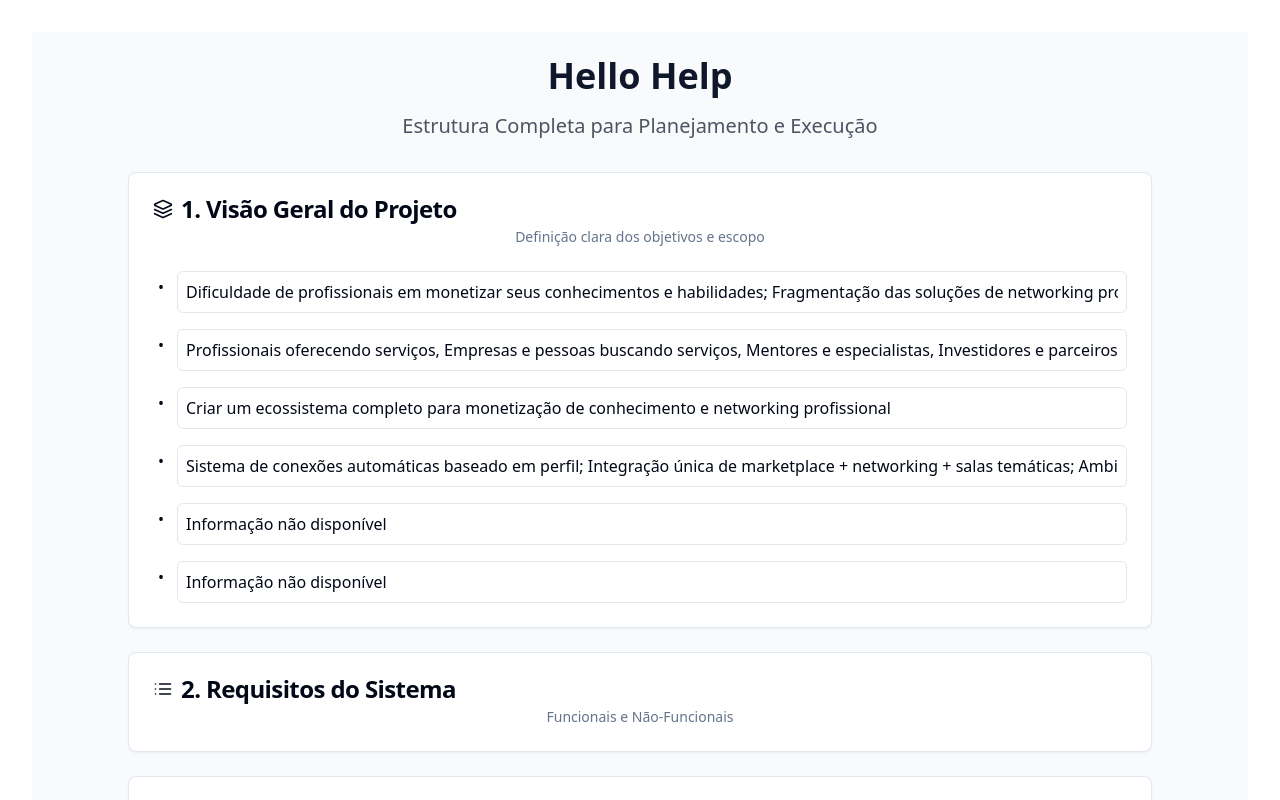
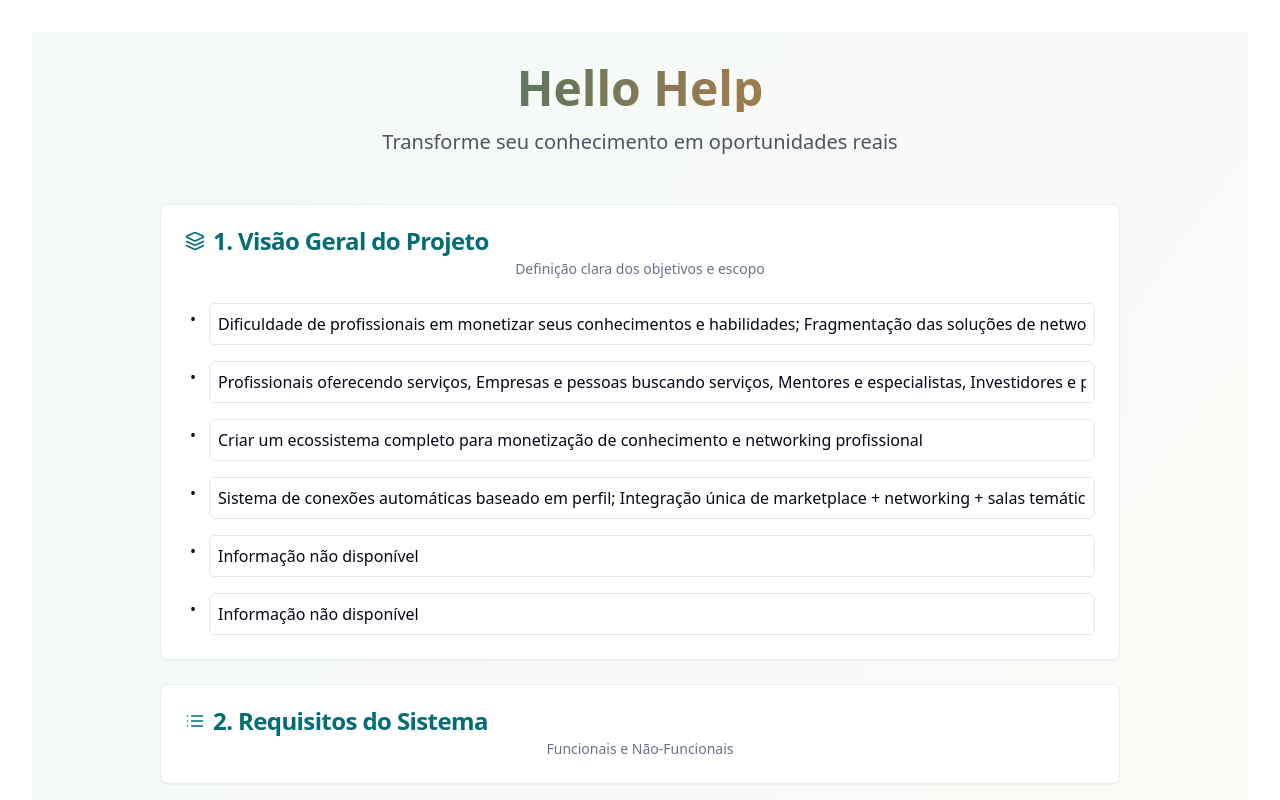
Before and after one commit to tgabriel324/criadora-rquitetura-39, a React (Vite) app: page /hello-help in a window 1280 px wide. Shown: the top 800 px of the page. Built offline with nearby package versions, Linux system fonts and the light colour scheme.

Commit message:
Add new feature
This commit adds a new feature to the application.  Further details are not provided in this commit message.

```diff
--- a/src/components/modelo/QuestionSection.tsx
+++ b/src/components/modelo/QuestionSection.tsx
@@ -22,11 +22,14 @@ export const QuestionSection = ({
 }: QuestionSectionProps) => {
   return (
     <Collapsible open={isOpen}>
-      <Card>
-        <CardHeader className="cursor-pointer" onClick={onToggle}>
+      <Card className="border-primary/10 hover:border-primary/20 transition-colors">
+        <CardHeader
+          className="cursor-pointer hover:bg-primary/5 transition-colors rounded-t-lg"
+          onClick={onToggle}
+        >
           <div className="flex items-center gap-2">
-            <Icon className="h-5 w-5" />
-            <CardTitle>{title}</CardTitle>
+            <Icon className="h-5 w-5 text-primary" />
+            <CardTitle className="text-primary">{title}</CardTitle>
           </div>
           <CardDescription>{description}</CardDescription>
         </CardHeader>
--- a/src/pages/HelloHelp.tsx
+++ b/src/pages/HelloHelp.tsx
@@ -31,13 +31,18 @@ const HelloHelp = () => {
   };
 
   return (
-    <div className="min-h-screen bg-gray-50 p-6">
-      <div className="max-w-5xl mx-auto mb-8 text-center">
-        <h1 className="text-4xl font-bold text-primary mb-4">Hello Help</h1>
-        <p className="text-xl text-gray-600">Estrutura Completa para Planejamento e Execução</p>
+    <div className="min-h-screen bg-gradient-to-br from-primary-light/10 to-secondary-light/10">
+      <div className="max-w-5xl mx-auto py-8 px-4 sm:px-6 lg:px-8">
+        <div className="text-center mb-12">
+          <h1 className="text-5xl font-bold bg-gradient-to-r from-primary to-secondary bg-clip-text text-transparent mb-4">
+            Hello Help
+          </h1>
+          <p className="text-xl text-gray-600 max-w-2xl mx-auto">
+            Transforme seu conhecimento em oportunidades reais
+          </p>
         </div>
 
-      <div className="max-w-5xl mx-auto grid gap-6">
+        <div className="space-y-6">
           <VisionSection
             isOpen={openSections.overview}
             onToggle={() => toggleSection("overview")}
@@ -84,6 +89,7 @@ const HelloHelp = () => {
           />
         </div>
       </div>
+    </div>
   );
 };
 
--- a/tailwind.config.ts
+++ b/tailwind.config.ts
@@ -1,3 +1,4 @@
+
 import type { Config } from "tailwindcss";
 
 export default {
@@ -12,85 +13,71 @@ export default {
   theme: {
     container: {
       center: true,
-			padding: '2rem',
+      padding: "2rem",
       screens: {
-				'2xl': '1400px'
-			}
+        "2xl": "1400px",
+      },
     },
     extend: {
       colors: {
-				border: 'hsl(var(--border))',
-				input: 'hsl(var(--input))',
-				ring: 'hsl(var(--ring))',
-				background: 'hsl(var(--background))',
-				foreground: 'hsl(var(--foreground))',
+        border: "hsl(var(--border))",
+        input: "hsl(var(--input))",
+        ring: "hsl(var(--ring))",
+        background: "hsl(var(--background))",
+        foreground: "hsl(var(--foreground))",
         primary: {
-					DEFAULT: 'hsl(var(--primary))',
-					foreground: 'hsl(var(--primary-foreground))'
+          DEFAULT: "#006D77", // Verde teal principal
+          hover: "#005a63",
+          light: "#83c5be",
+          foreground: "hsl(var(--primary-foreground))",
         },
         secondary: {
-					DEFAULT: 'hsl(var(--secondary))',
-					foreground: 'hsl(var(--secondary-foreground))'
+          DEFAULT: "#FF8533", // Laranja de destaque
+          hover: "#ff6b00",
+          light: "#ffd6b1",
+          foreground: "hsl(var(--secondary-foreground))",
         },
         destructive: {
-					DEFAULT: 'hsl(var(--destructive))',
-					foreground: 'hsl(var(--destructive-foreground))'
+          DEFAULT: "hsl(var(--destructive))",
+          foreground: "hsl(var(--destructive-foreground))",
         },
         muted: {
-					DEFAULT: 'hsl(var(--muted))',
-					foreground: 'hsl(var(--muted-foreground))'
+          DEFAULT: "hsl(var(--muted))",
+          foreground: "hsl(var(--muted-foreground))",
         },
         accent: {
-					DEFAULT: 'hsl(var(--accent))',
-					foreground: 'hsl(var(--accent-foreground))'
+          DEFAULT: "hsl(var(--accent))",
+          foreground: "hsl(var(--accent-foreground))",
         },
         popover: {
-					DEFAULT: 'hsl(var(--popover))',
-					foreground: 'hsl(var(--popover-foreground))'
+          DEFAULT: "hsl(var(--popover))",
+          foreground: "hsl(var(--popover-foreground))",
         },
         card: {
-					DEFAULT: 'hsl(var(--card))',
-					foreground: 'hsl(var(--card-foreground))'
+          DEFAULT: "hsl(var(--card))",
+          foreground: "hsl(var(--card-foreground))",
         },
-				sidebar: {
-					DEFAULT: 'hsl(var(--sidebar-background))',
-					foreground: 'hsl(var(--sidebar-foreground))',
-					primary: 'hsl(var(--sidebar-primary))',
-					'primary-foreground': 'hsl(var(--sidebar-primary-foreground))',
-					accent: 'hsl(var(--sidebar-accent))',
-					'accent-foreground': 'hsl(var(--sidebar-accent-foreground))',
-					border: 'hsl(var(--sidebar-border))',
-					ring: 'hsl(var(--sidebar-ring))'
-				}
       },
       borderRadius: {
-				lg: 'var(--radius)',
-				md: 'calc(var(--radius) - 2px)',
-				sm: 'calc(var(--radius) - 4px)'
+        lg: "var(--radius)",
+        md: "calc(var(--radius) - 2px)",
+        sm: "calc(var(--radius) - 4px)",
       },
       keyframes: {
-				'accordion-down': {
-					from: {
-						height: '0'
+        "accordion-down": {
+          from: { height: "0" },
+          to: { height: "var(--radix-accordion-content-height)" },
         },
-					to: {
-						height: 'var(--radix-accordion-content-height)'
-					}
+        "accordion-up": {
+          from: { height: "var(--radix-accordion-content-height)" },
+          to: { height: "0" },
         },
-				'accordion-up': {
-					from: {
-						height: 'var(--radix-accordion-content-height)'
-					},
-					to: {
-						height: '0'
-					}
-				}
       },
       animation: {
-				'accordion-down': 'accordion-down 0.2s ease-out',
-				'accordion-up': 'accordion-up 0.2s ease-out'
-			}
-		}
+        "accordion-down": "accordion-down 0.2s ease-out",
+        "accordion-up": "accordion-up 0.2s ease-out",
+      },
+    },
   },
   plugins: [require("tailwindcss-animate")],
 } satisfies Config;
```
Lines whose indentation alone changed are shown as unchanged.
